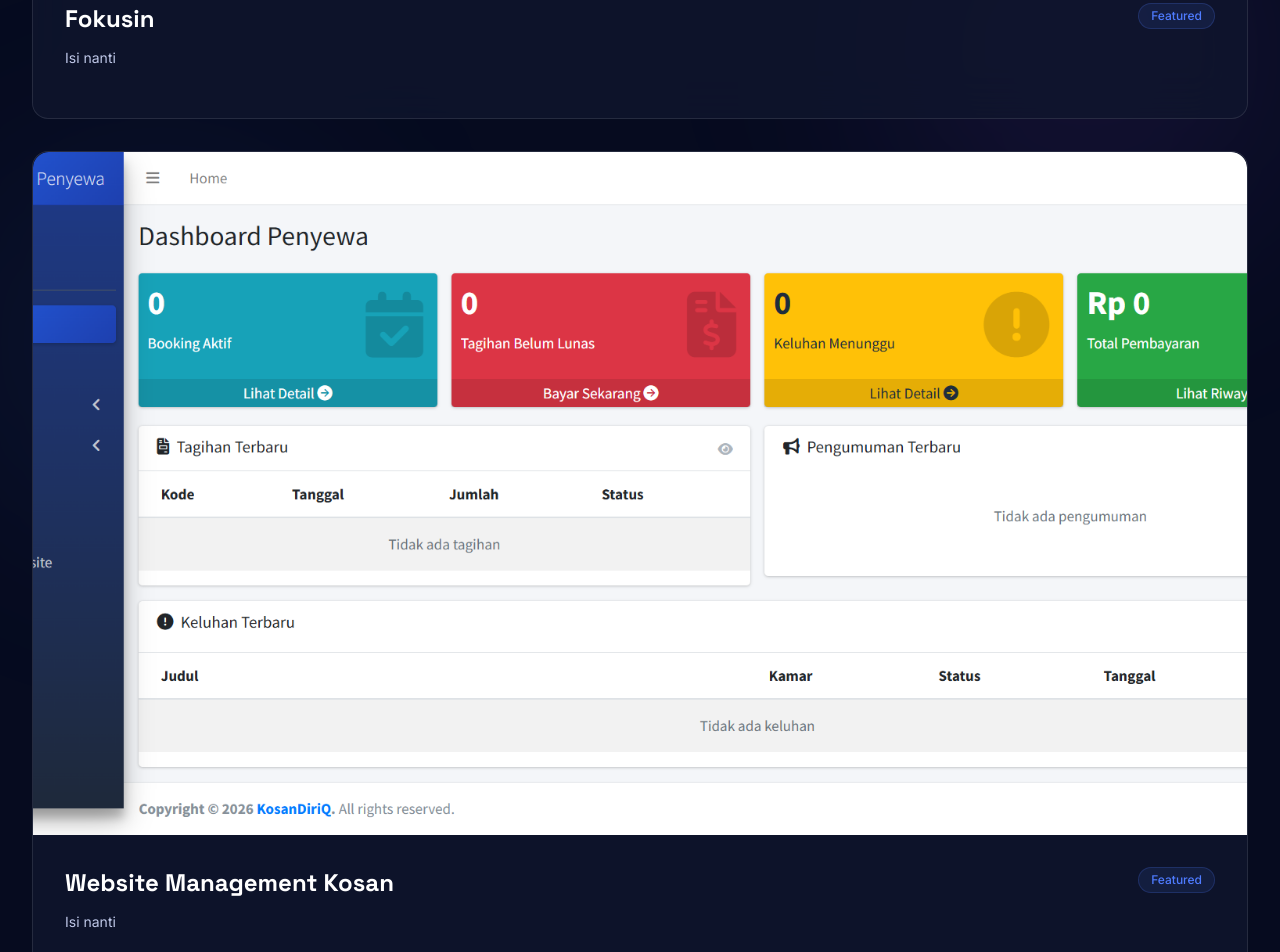
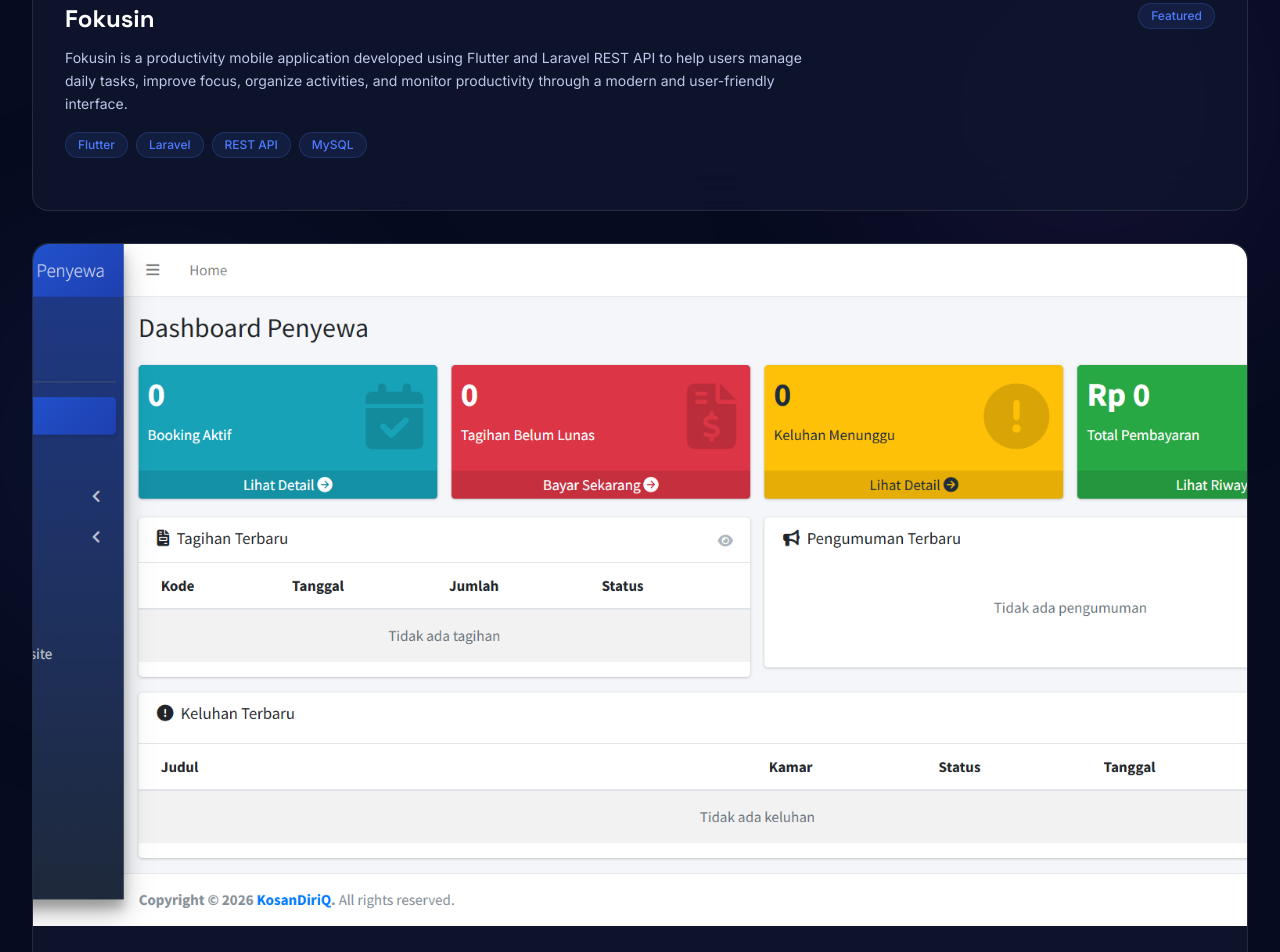
Before and after one commit to Najla-cloud27/WebsitePortfolio_najla2026, a React (Vite) app: page / in a window 1280 px wide. Shown: the part 4540-5492 px from the top of the page. Built offline with nearby package versions, Linux system fonts and the light colour scheme.

Commit message:
Update project data: Fokusin and Website Management Kosan

```diff
--- a/src/data/projects.js
+++ b/src/data/projects.js
@@ -3,9 +3,9 @@ const projects = [
     id: 1,
     title: "Fokusin",
     slug: "fokusin",
-    description: "Isi nanti",
-    techStack: [],
-    category: "Isi nanti",
+    description: "Fokusin is a productivity mobile application developed using Flutter and Laravel REST API to help users manage daily tasks, improve focus, organize activities, and monitor productivity through a modern and user-friendly interface.",
+    techStack: ["Flutter", "Laravel", "REST API", "MySQL"],
+    category: "Mobile Application",
     images: [
       "projects/fokusin/gambar1.jpeg",
       "projects/fokusin/gambar2.jpeg",
@@ -26,9 +26,9 @@ const projects = [
     id: 2,
     title: "Website Management Kosan",
     slug: "website-management-kosan",
-    description: "Isi nanti",
-    techStack: [],
-    category: "Isi nanti",
+    description: "A responsive web-based boarding house management system developed using Laravel to simplify room management, tenant administration, payment tracking, and reporting through an intuitive dashboard.",
+    techStack: ["Laravel", "PHP", "MySQL", "Tailwind CSS", "JavaScript"],
+    category: "Web Application",
     images: [
       "projects/website-kosan/dashboard_admin.png",
       "projects/website-kosan/dashboard_penyewa.png",
```
